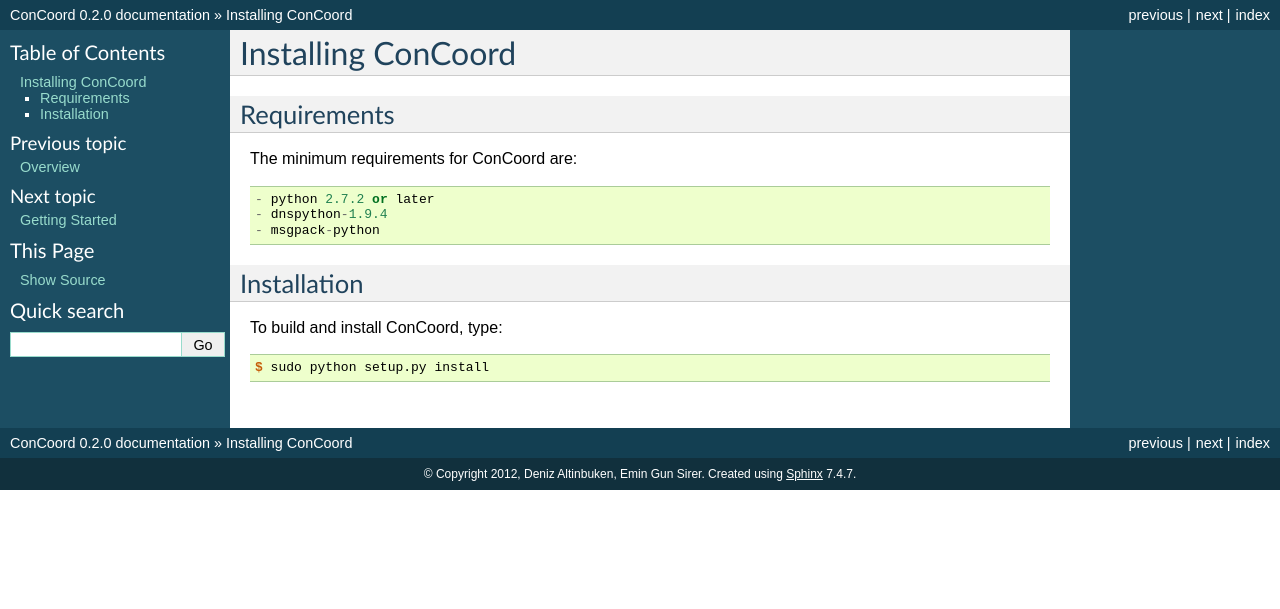
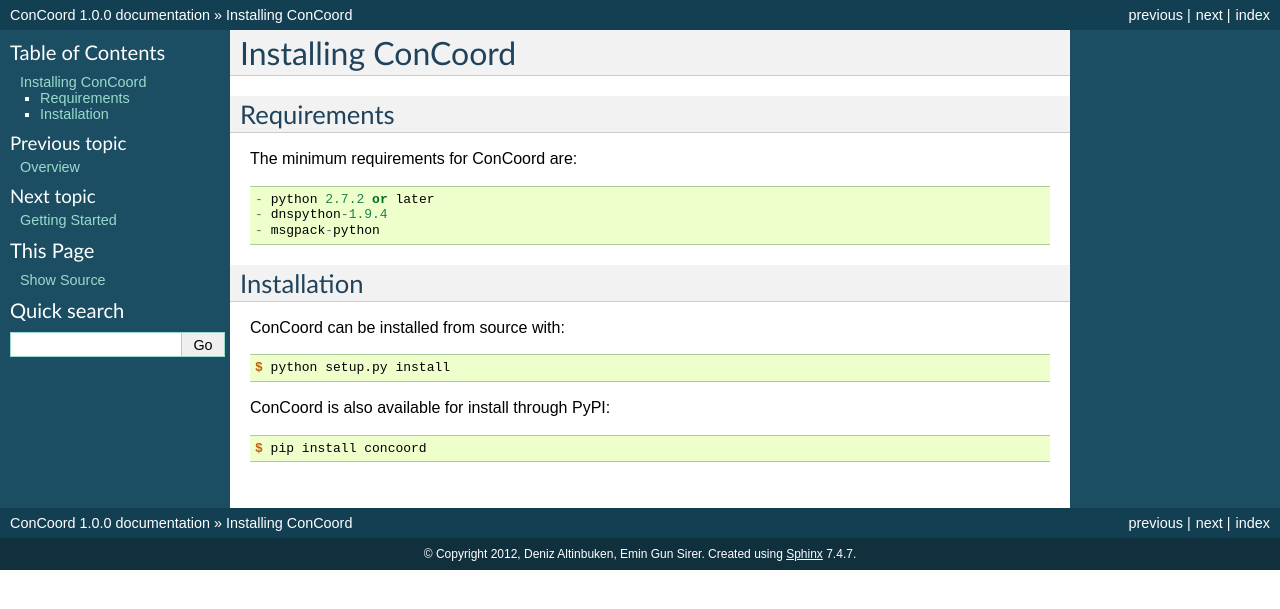
Before and after one commit to denizalti/openreplica, a Sphinx documentation site: the page built from doc/source/install.rst, in a window 1280 px wide. Shown: the top 609 px of the page. Built offline with Sphinx 7.4.7, drawn with Linux system fonts in a browser that asks for light colours.

Commit message:
Docs version updated.

```diff
--- a/doc/source/conf.py
+++ b/doc/source/conf.py
@@ -48,9 +48,9 @@ copyright = u'2012, Deniz Altinbuken, Emin Gun Sirer'
 # built documents.
 #
 # The short X.Y version.
-version = '0.2.0'
+version = '1.0.0'
 # The full version, including alpha/beta/rc tags.
-release = '0.2.0'
+release = '1.0.0'
 
 # The language for content autogenerated by Sphinx. Refer to documentation
 # for a list of supported languages.
--- a/doc/source/install.rst
+++ b/doc/source/install.rst
@@ -11,8 +11,14 @@ The minimum requirements for ConCoord are::
 
 Installation
 ------------------------
-To build and install ConCoord, type:
+ConCoord can be installed from source with:
 
 .. sourcecode:: console
 
-   $ sudo python setup.py install
+  $ python setup.py install
+
+ConCoord is also available for install through PyPI:
+
+.. sourcecode:: console
+
+  $ pip install concoord
```
Also changed, not shown: 15 other files.
